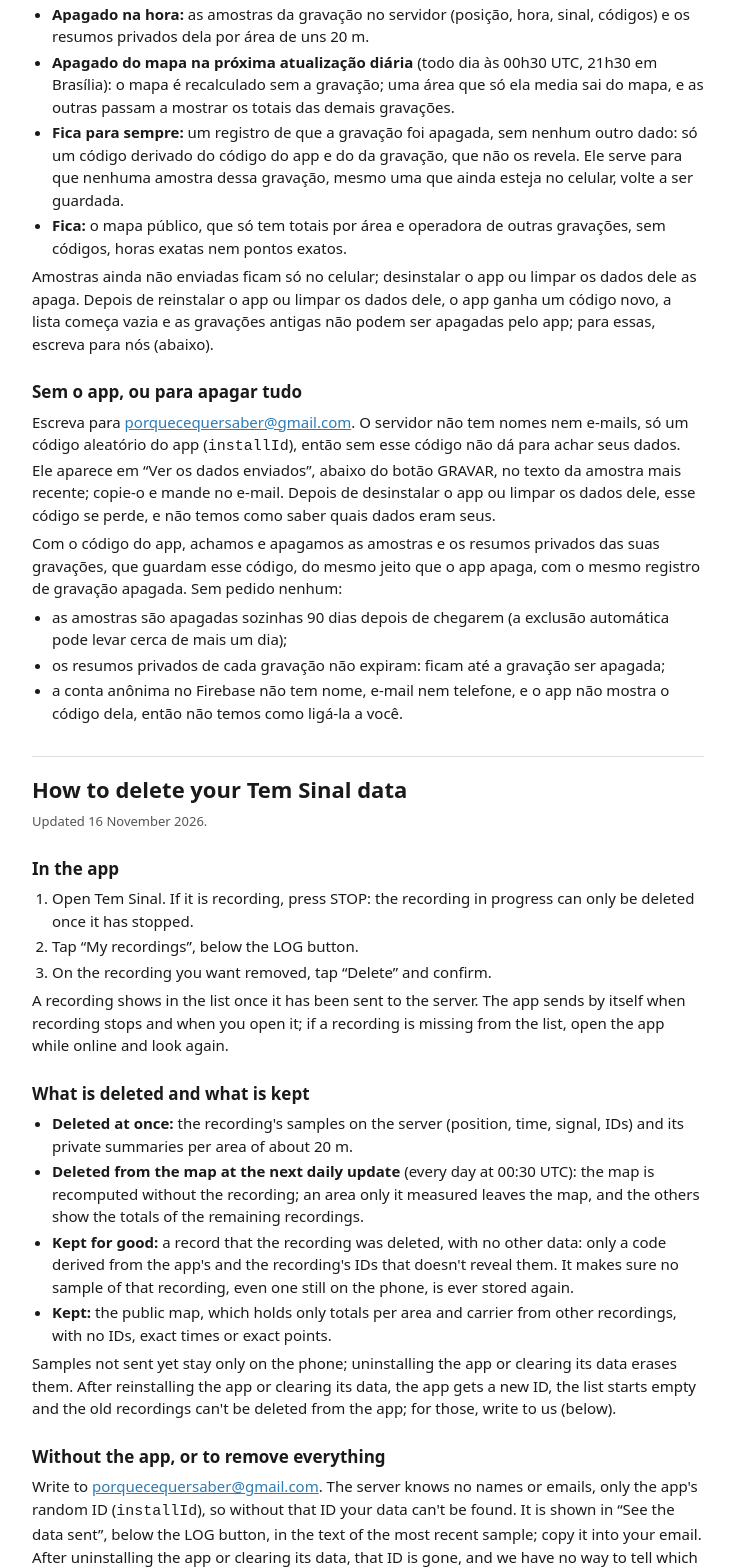
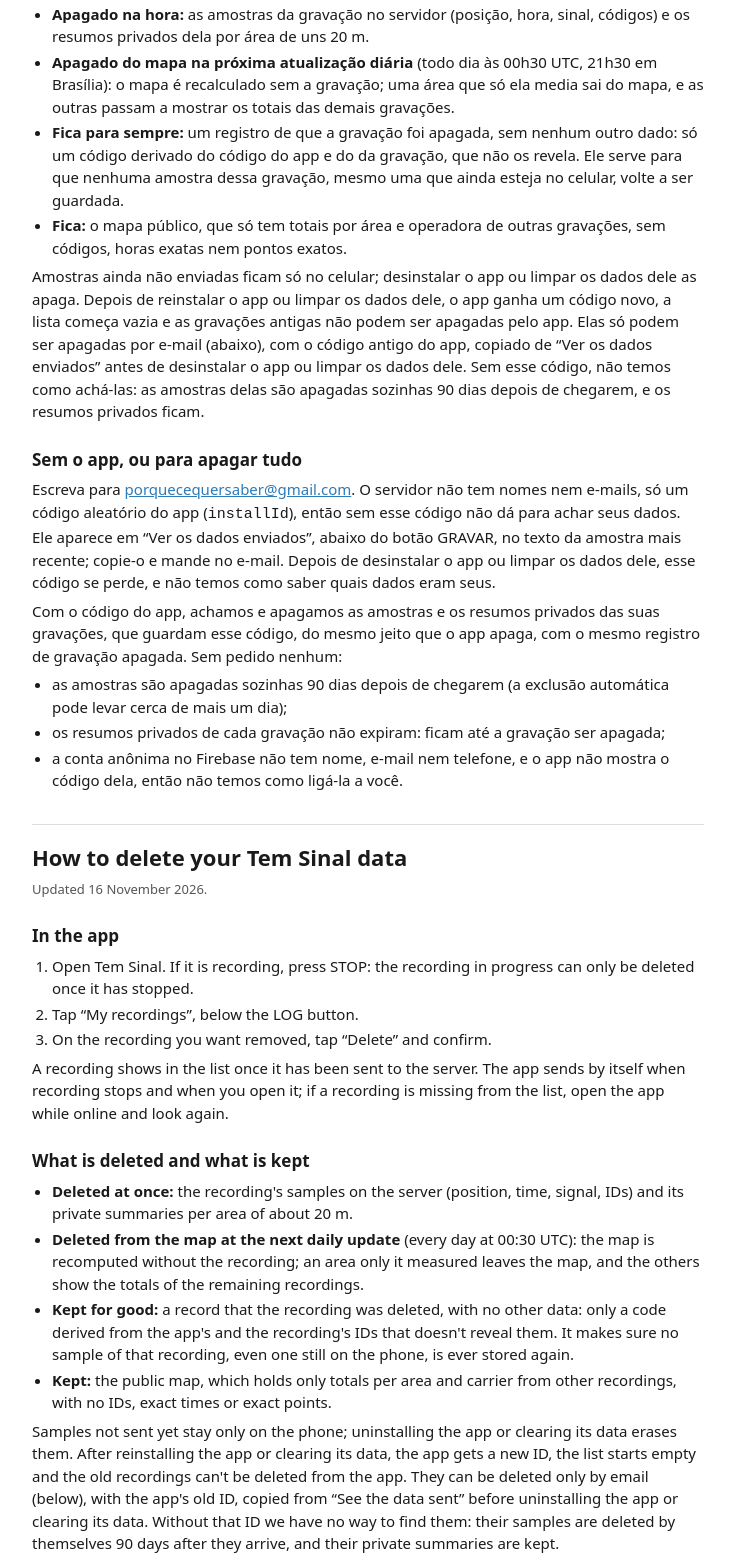
Before and after one commit to alexandreffaria/tem-sinal, a website: page map/public/delete.html in a window 1280 px wide. Shown: the part 386-1953 px from the top of the page, without its empty margins (272-1007 px from the left). Drawn offline with Linux system fonts and the light colour scheme.

Commit message:
Say reinstalled recordings can be deleted only with the old ID
The delete page told people to write in about recordings sent before a
reinstall, while saying elsewhere that without the old app ID their data
can't be found. Both pages now say such recordings can be deleted only by
email with the old ID, copied beforehand.

Co-Authored-By: Claude Opus 5.5 (1M context) <noreply@anthropic.com>

```diff
--- a/map/public/delete.html
+++ b/map/public/delete.html
@@ -60,7 +60,7 @@
   <li><strong>Fica para sempre:</strong> um registro de que a gravação foi apagada, sem nenhum outro dado: só um código derivado do código do app e do da gravação, que não os revela. Ele serve para que nenhuma amostra dessa gravação, mesmo uma que ainda esteja no celular, volte a ser guardada.</li>
   <li><strong>Fica:</strong> o mapa público, que só tem totais por área e operadora de outras gravações, sem códigos, horas exatas nem pontos exatos.</li>
 </ul>
-<p>Amostras ainda não enviadas ficam só no celular; desinstalar o app ou limpar os dados dele as apaga. Depois de reinstalar o app ou limpar os dados dele, o app ganha um código novo, a lista começa vazia e as gravações antigas não podem ser apagadas pelo app; para essas, escreva para nós (abaixo).</p>
+<p>Amostras ainda não enviadas ficam só no celular; desinstalar o app ou limpar os dados dele as apaga. Depois de reinstalar o app ou limpar os dados dele, o app ganha um código novo, a lista começa vazia e as gravações antigas não podem ser apagadas pelo app. Elas só podem ser apagadas por e-mail (abaixo), com o código antigo do app, copiado de “Ver os dados enviados” antes de desinstalar o app ou limpar os dados dele. Sem esse código, não temos como achá-las: as amostras delas são apagadas sozinhas 90 dias depois de chegarem, e os resumos privados ficam.</p>
 
 <h2>Sem o app, ou para apagar tudo</h2>
 <p>Escreva para <a href="mailto:porquecequersaber@gmail.com">porquecequersaber@gmail.com</a>. O servidor não tem nomes nem e-mails, só um código aleatório do app (<code>installId</code>), então sem esse código não dá para achar seus dados. Ele aparece em “Ver os dados enviados”, abaixo do botão GRAVAR, no texto da amostra mais recente; copie-o e mande no e-mail. Depois de desinstalar o app ou limpar os dados dele, esse código se perde, e não temos como saber quais dados eram seus.</p>
@@ -91,7 +91,7 @@
   <li><strong>Kept for good:</strong> a record that the recording was deleted, with no other data: only a code derived from the app's and the recording's IDs that doesn't reveal them. It makes sure no sample of that recording, even one still on the phone, is ever stored again.</li>
   <li><strong>Kept:</strong> the public map, which holds only totals per area and carrier from other recordings, with no IDs, exact times or exact points.</li>
 </ul>
-<p>Samples not sent yet stay only on the phone; uninstalling the app or clearing its data erases them. After reinstalling the app or clearing its data, the app gets a new ID, the list starts empty and the old recordings can't be deleted from the app; for those, write to us (below).</p>
+<p>Samples not sent yet stay only on the phone; uninstalling the app or clearing its data erases them. After reinstalling the app or clearing its data, the app gets a new ID, the list starts empty and the old recordings can't be deleted from the app. They can be deleted only by email (below), with the app's old ID, copied from “See the data sent” before uninstalling the app or clearing its data. Without that ID we have no way to find them: their samples are deleted by themselves 90 days after they arrive, and their private summaries are kept.</p>
 
 <h2>Without the app, or to remove everything</h2>
 <p>Write to <a href="mailto:porquecequersaber@gmail.com">porquecequersaber@gmail.com</a>. The server knows no names or emails, only the app's random ID (<code>installId</code>), so without that ID your data can't be found. It is shown in “See the data sent”, below the LOG button, in the text of the most recent sample; copy it into your email. After uninstalling the app or clearing its data, that ID is gone, and we have no way to tell which data was yours.</p>
```
Also changed, not shown: map/public/privacy.html (+2 -2 lines).
